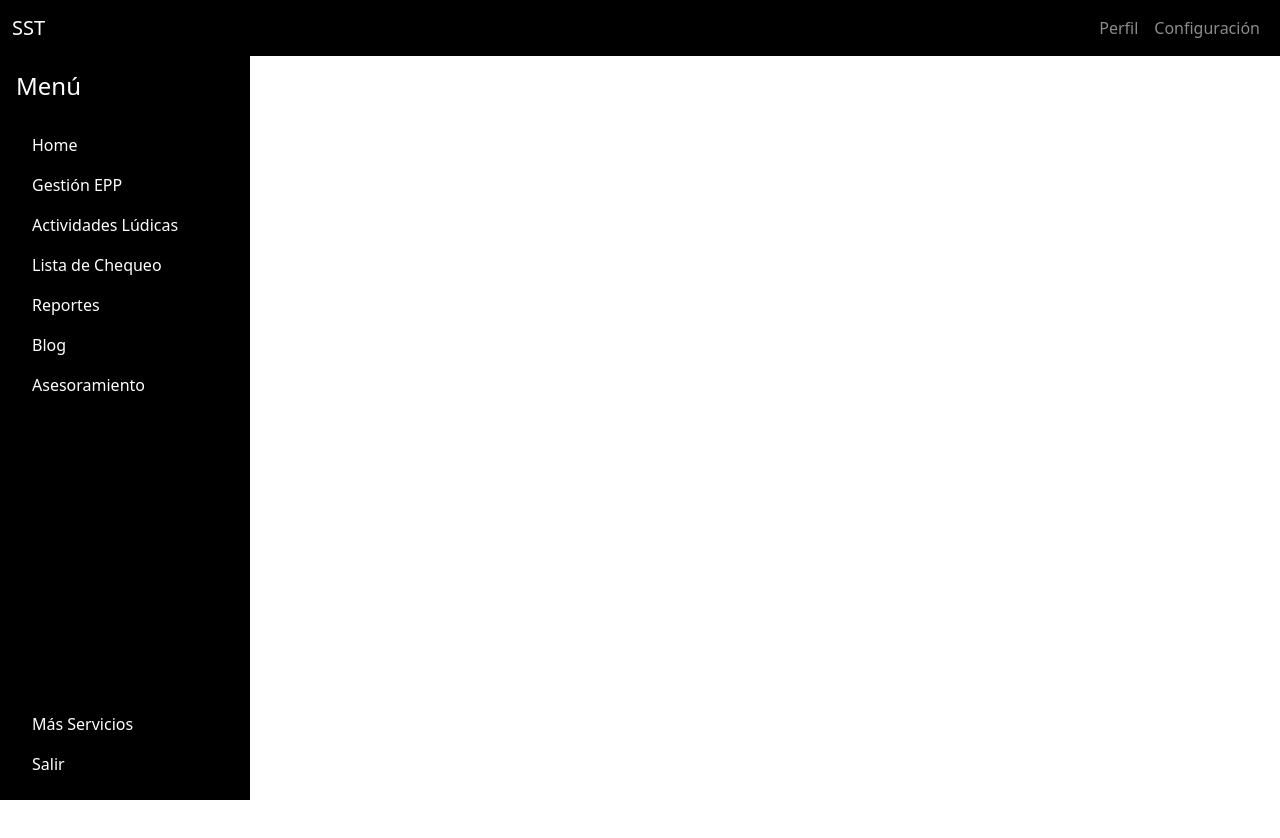
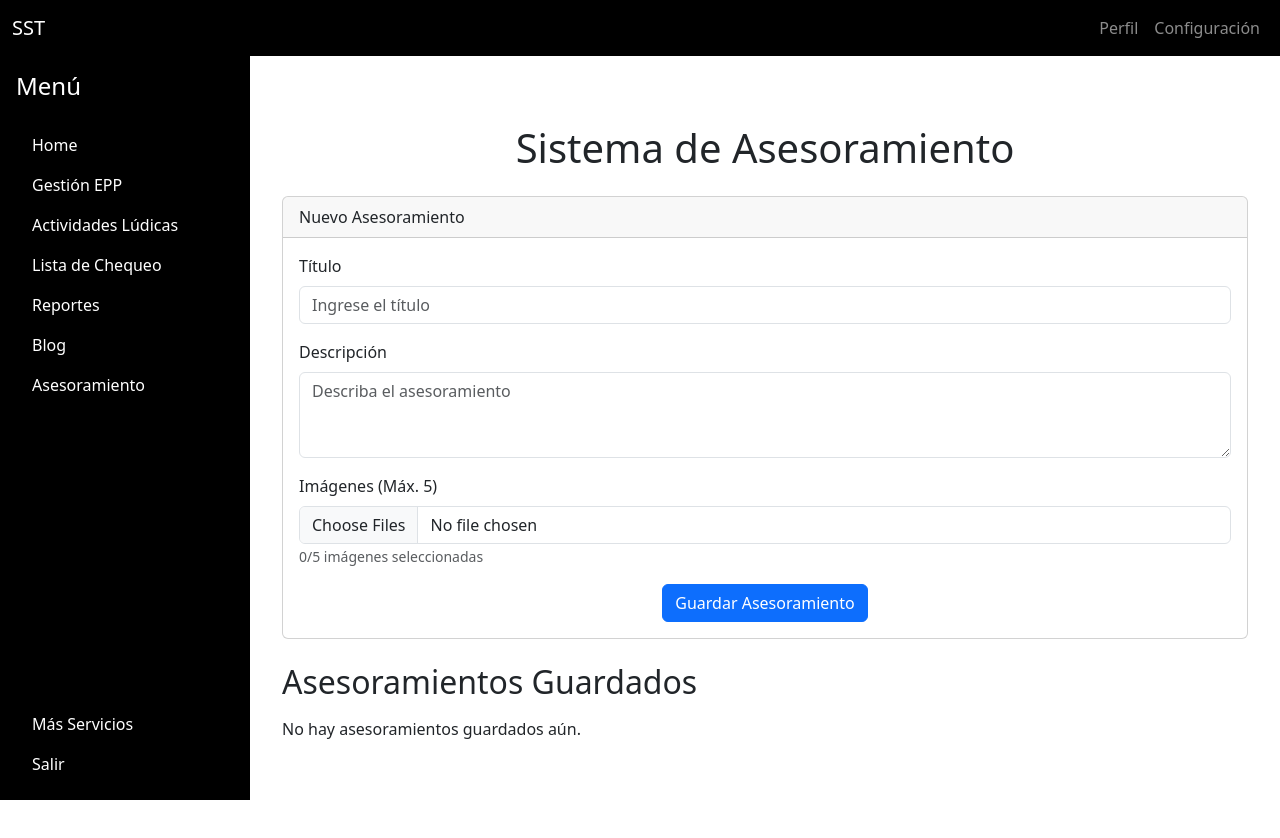
Before and after one commit to AMiguelMartinez/Interfaces, a React (Vite) app in the folder interfaz/: page /Asesoramiento in a window 1280 px wide. Shown: the top 838 px of the page. Built offline with nearby package versions, Linux system fonts and the light colour scheme.

Commit message:
agregue asesoramiento

```diff
--- a/interfaz/src/App.tsx
+++ b/interfaz/src/App.tsx
@@ -18,6 +18,7 @@ import CrearPost from './CrearPost';
 import Blog from './Blog';
 import Formulario from './Act';
 import ListaAct from './ListaAct';
+import AsesoramientoApp from './Asesoramiento';
 
 const AppLayout: React.FC = () => {
   const location = useLocation();
@@ -49,6 +50,7 @@ const AppLayout: React.FC = () => {
                 <Route path="/Blog" element={<Blog />} />
                 <Route path="/ListaReportes" element={<ListaReportes />} />
                 <Route path="/Reportes" element={<LectorReportes/>} />
+                <Route path="/Asesoramiento" element={<AsesoramientoApp/>} />
                 <Route path="/ListaAct" element={<ListaAct/>} />
                 <Route path="/Formulario" element={<Formulario/>} />
                 <Route path="/ListaChequeo" element={<ListaChequeo />} />
--- /dev/null
+++ b/interfaz/src/Asesoramiento.tsx
@@ -0,0 +1,218 @@
+import React, { useState } from 'react';
+import { Container, Form, Button, Card, Accordion, Modal, Image } from 'react-bootstrap';
+import 'bootstrap/dist/css/bootstrap.min.css';
+
+const AsesoramientoApp = () => {
+  const [formData, setFormData] = useState({
+    titulo: '',
+    descripcion: '',
+    imagenes: []
+  });
+  const [previewImages, setPreviewImages] = useState([]);
+  const [submittedData, setSubmittedData] = useState([]);
+  const [showModal, setShowModal] = useState(false);
+  const [modalImage, setModalImage] = useState('');
+
+  const handleChange = (e) => {
+    const { name, value } = e.target;
+    setFormData({
+      ...formData,
+      [name]: value
+    });
+  };
+
+  const handleImageChange = (e) => {
+    const files = Array.from(e.target.files);
+
+    const newImages = [...formData.imagenes, ...files];
+    setFormData({
+      ...formData,
+      imagenes: newImages
+    });
+
+    // Crear vistas previas
+    const imagePreviews = files.map(file => URL.createObjectURL(file));
+    setPreviewImages([...previewImages, ...imagePreviews]);
+  };
+
+  const handleSubmit = (e) => {
+    e.preventDefault();
+    if (!formData.titulo || !formData.descripcion) {
+      alert('Por favor complete título y descripción');
+      return;
+    }
+
+    const newEntry = {
+      ...formData,
+      id: Date.now(),
+      previewImages: [...previewImages]
+    };
+
+    setSubmittedData([newEntry, ...submittedData]);
+    setFormData({
+      titulo: '',
+      descripcion: '',
+      imagenes: []
+    });
+    setPreviewImages([]);
+  };
+
+  const openImageModal = (img) => {
+    setModalImage(img);
+    setShowModal(true);
+  };
+
+  const removeImage = (index) => {
+    const newImages = [...formData.imagenes];
+    newImages.splice(index, 1);
+
+    const newPreviews = [...previewImages];
+    newPreviews.splice(index, 1);
+
+    setFormData({
+      ...formData,
+      imagenes: newImages
+    });
+    setPreviewImages(newPreviews);
+  };
+
+  return (
+    <Container className="mt-5">
+      <h1 className="text-center mb-4">Sistema de Asesoramiento</h1>
+
+      <Card className="mb-4">
+        <Card.Header>Nuevo Asesoramiento</Card.Header>
+        <Card.Body>
+          <Form onSubmit={handleSubmit}>
+            <Form.Group className="mb-3">
+              <Form.Label>Título</Form.Label>
+              <Form.Control
+                type="text"
+                name="titulo"
+                value={formData.titulo}
+                onChange={handleChange}
+                placeholder="Ingrese el título"
+                required
+              />
+            </Form.Group>
+
+            <Form.Group className="mb-3">
+              <Form.Label>Descripción</Form.Label>
+              <Form.Control
+                as="textarea"
+                rows={3}
+                name="descripcion"
+                value={formData.descripcion}
+                onChange={handleChange}
+                placeholder="Describa el asesoramiento"
+                required
+              />
+            </Form.Group>
+
+            <Form.Group className="mb-3">
+              <Form.Label>Imágenes (Máx. 5)</Form.Label>
+              <Form.Control
+                type="file"
+                accept="image/*"
+                onChange={handleImageChange}
+                multiple
+                disabled={formData.imagenes.length >= 5}
+              />
+              <Form.Text className="text-muted">
+                {formData.imagenes.length}/5 imágenes seleccionadas
+              </Form.Text>
+            </Form.Group>
+
+            {/* Vista previa de imágenes */}
+            {previewImages.length > 0 && (
+              <div className="mb-3">
+                <h6>Vista previa:</h6>
+                <div className="d-flex flex-wrap gap-2">
+                  {previewImages.map((img, index) => (
+                    <div key={index} className="position-relative" style={{ width: '100px' }}>
+                      <Image
+                        src={img}
+                        thumbnail
+                        onClick={() => openImageModal(img)}
+                        style={{ cursor: 'pointer' }}
+                      />
+                      <Button
+                        variant="danger"
+                        size="sm"
+                        className="position-absolute top-0 end-0"
+                        onClick={(e) => {
+                          e.stopPropagation();
+                          removeImage(index);
+                        }}
+                        style={{ transform: 'translate(50%, -50%)' }}
+                      >
+                        ×
+                      </Button>
+                    </div>
+                  ))}
+                </div>
+              </div>
+            )}
+
+            <div className="d-flex justify-content-center">
+                <Button variant="primary" type="submit">
+                Guardar Asesoramiento
+                </Button>
+            </div>
+          </Form>
+        </Card.Body>
+      </Card>
+
+      {/* Lista de asesoramientos guardados */}
+      <h2 className="mb-3">Asesoramientos Guardados</h2>
+      {submittedData.length === 0 ? (
+        <p>No hay asesoramientos guardados aún.</p>
+      ) : (
+        <Accordion defaultActiveKey="0">
+          {submittedData.map((item, index) => (
+            <Accordion.Item eventKey={index.toString()} key={item.id}>
+              <Accordion.Header>{item.titulo}</Accordion.Header>
+              <Accordion.Body>
+                <p>{item.descripcion}</p>
+
+                {item.previewImages.length > 0 && (
+                  <>
+                    <h6>Imágenes adjuntas:</h6>
+                    <div className="d-flex flex-wrap gap-2">
+                      {item.previewImages.map((img, imgIndex) => (
+                        <Image
+                          key={imgIndex}
+                          src={img}
+                          thumbnail
+                          onClick={() => openImageModal(img)}
+                          style={{ cursor: 'pointer', maxWidth: '150px' }}
+                        />
+                      ))}
+                    </div>
+                  </>
+                )}
+              </Accordion.Body>
+            </Accordion.Item>
+          ))}
+        </Accordion>
+      )}
+
+      {/* Modal para ver imagen en grande */}
+      <Modal show={showModal} onHide={() => setShowModal(false)} size="lg">
+        <Modal.Header closeButton>
+          <Modal.Title>Vista previa de imagen</Modal.Title>
+        </Modal.Header>
+        <Modal.Body className="text-center">
+          <Image src={modalImage} fluid />
+        </Modal.Body>
+        <Modal.Footer>
+          <Button variant="secondary" onClick={() => setShowModal(false)}>
+            Cerrar
+          </Button>
+        </Modal.Footer>
+      </Modal>
+    </Container>
+  );
+};
+
+export default AsesoramientoApp;
--- a/interfaz/src/Sidebar.tsx
+++ b/interfaz/src/Sidebar.tsx
@@ -14,7 +14,7 @@ const Sidebar: React.FC = () => {
                     <ListGroup.Item className="bg-black text-white border-0" action href="ListaChequeoRecibida">Lista de Chequeo</ListGroup.Item>
                     <ListGroup.Item className="bg-black text-white border-0" action href="ListaReportes">Reportes</ListGroup.Item>
                     <ListGroup.Item className="bg-black text-white border-0" action href="Blog">Blog</ListGroup.Item>
-                    <ListGroup.Item className="bg-black text-white border-0" action href="#">Asesoramiento</ListGroup.Item>
+                    <ListGroup.Item className="bg-black text-white border-0" action href="Asesoramiento">Asesoramiento</ListGroup.Item>
                 </ListGroup>
             </div>
             <div>
```
